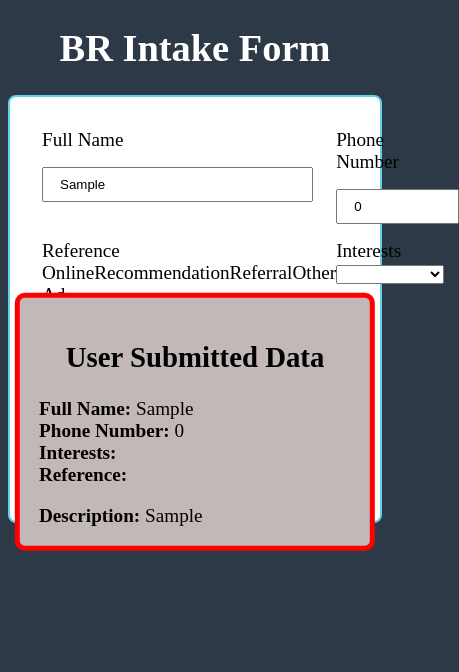
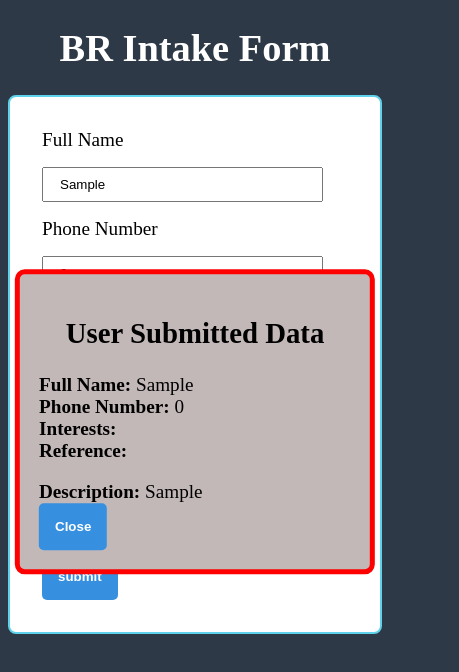
Before and after one commit to WesloTheWeb/br-assessment, a Vue app: page / in a window 390 px wide. Both pictures are taken after typing "Sample", "Sample" into the empty fields and a click on the button "submit". Shown: the top 672 px of the page, 459 px wide, since content can reach past the window. Built offline with nearby package versions, Linux system fonts and the light colour scheme.

Commit message:
added media query and a way to close the modal

```diff
--- a/src/App.vue
+++ b/src/App.vue
@@ -1,7 +1,7 @@
 <template>
   <h1>BR Intake Form</h1>
   <UserForm @formSubmitted="handleFormSubmit" />
-  <ModalResults v-if="showModal" />
+  <ModalResults v-if="showModal" @closeModal="closeModalHandler" />
 </template>
 
 <script lang="ts">
@@ -26,6 +26,11 @@ export default defineComponent({
       showModal,
       handleFormSubmit
     };
+  },
+  methods: {
+    closeModalHandler() {
+      this.showModal = false;
+    }
   }
 });
 </script>
--- a/src/components/ActionButton/ActionButton.vue
+++ b/src/components/ActionButton/ActionButton.vue
@@ -16,7 +16,8 @@ export default defineComponent({
         },
         isDisabled: {
             type: Boolean,
-            required: true
+            required: false,
+            default: false
         }
     }
 });
--- a/src/components/Form/UserForm.scss
+++ b/src/components/Form/UserForm.scss
@@ -1,3 +1,5 @@
+@import '../../../variables.scss';
+
 .user-form {
     label {
         display: block;
@@ -12,6 +14,10 @@
     section {
         display: grid;
         grid-template-columns: repeat(2, 1fr);
+
+        @media #{ $mq-smallScreen } {
+            display: block;
+        }
     }
 }
 
--- a/src/components/Modal/Modal.vue
+++ b/src/components/Modal/Modal.vue
@@ -25,24 +25,29 @@
         <strong>Description:</strong> {{ userInput.description }}
       </div>
     </div>
-
+    <ActionButton title="Close" @click="closeModal" />
   </div>
 </template>
-
 
 <script lang="ts">
 import { defineComponent, computed } from 'vue';
 import { useStore } from 'vuex';
+import ActionButton from '../ActionButton/ActionButton.vue';
 
 export default defineComponent({
   name: 'ModalResults',
   setup() {
     const store = useStore();
     const userInput = computed(() => store.getters.getUserInput);
-
     return {
       userInput
     };
+  },
+  components: { ActionButton },
+  methods: {
+    closeModal() {
+      this.$emit('closeModal');
+    }
   }
 });
 </script>
--- a/variables.scss
+++ b/variables.scss
@@ -1,3 +1,5 @@
 $brandColorPrimary: #2E3947;
 $brandColorSecondary: #5ED2EB;
 $brandColorTertiary: #FFFFFF;
+
+$mq-smallScreen: "only screen and (max-width:769px)";
```
